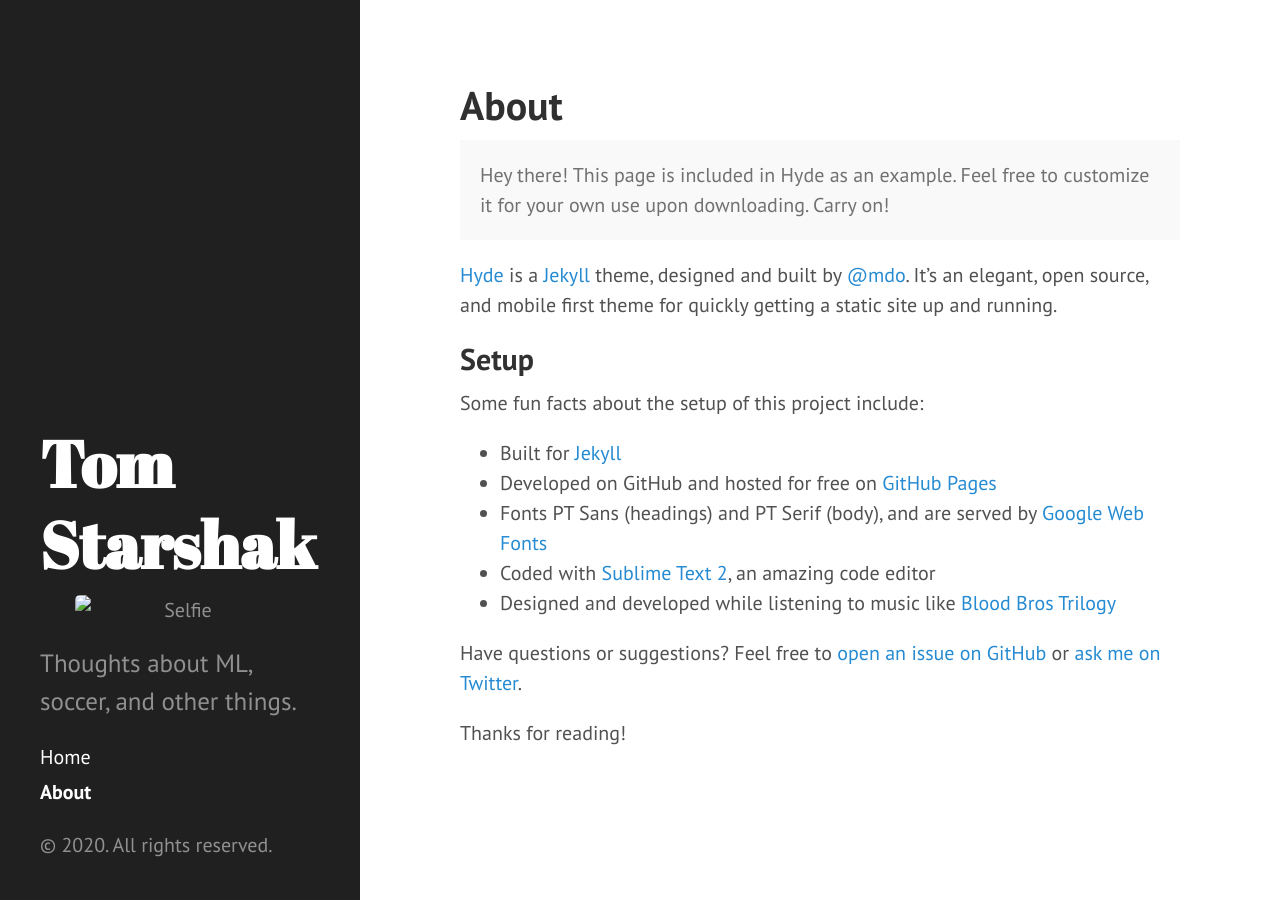
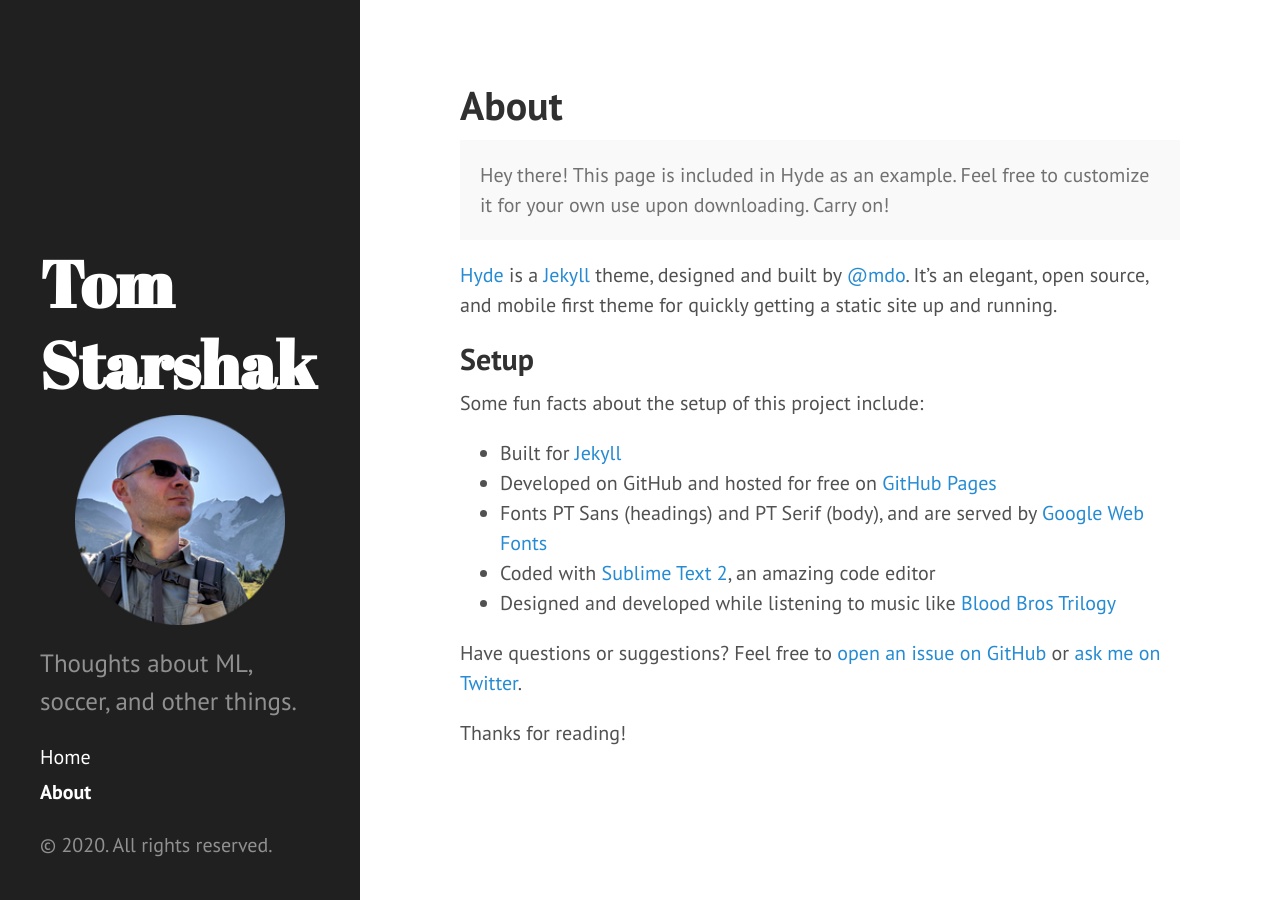
Before and after one commit to TomStarshak/TomStarshak.github.io, a Jekyll site: the page built from about.md, in a window 1280 px wide. Built offline with Jekyll 4.4.1, drawn with Linux system fonts in a browser that asks for light colours.

Commit message:
Update sidebar.html

```diff
--- a/_includes/sidebar.html
+++ b/_includes/sidebar.html
@@ -6,7 +6,7 @@
           {{ site.title }}
         </a>
       </h1>
-	  <center><img src='public/circle-cropped.png' alt = 'Selfie' width=75%></center>
+	  <center><img src='/public/circle-cropped.png' alt = 'Selfie' width=75%></center>
       <p class="lead">{{ site.description }}</p>
     </div>
 
```
